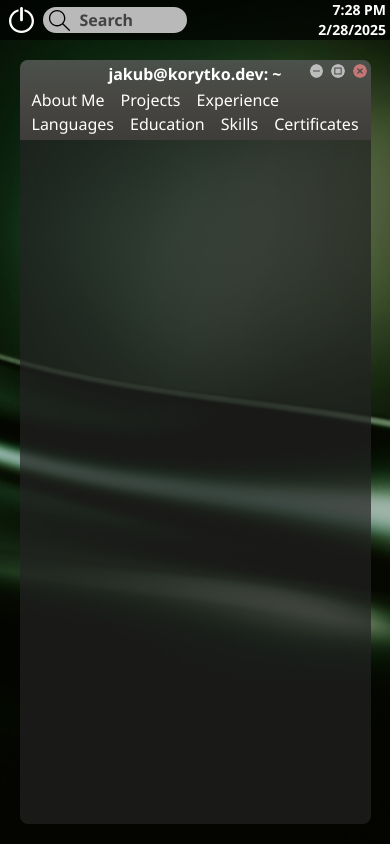
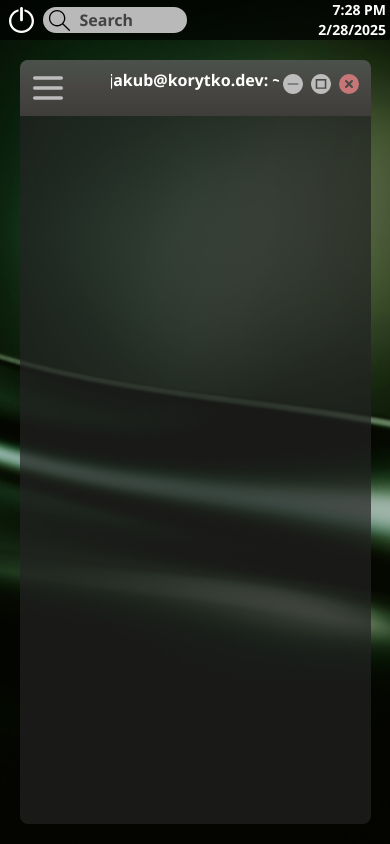
Before and after one commit to JakubKorytko/korytko-dev, a Next.js app: page /en in a window 390 px wide. Built offline with nearby package versions, Linux system fonts and the light colour scheme.

Commit message:
Add mobile menu to ConsoleComponent

```diff
--- a/src/app/[locale]/ConsoleComponent.module.scss
+++ b/src/app/[locale]/ConsoleComponent.module.scss
@@ -2,6 +2,7 @@ $filter-bebebe: brightness(0) saturate(100%) invert(74%) sepia(20%) saturate(0%)
 $filter-c77777: brightness(0) saturate(100%) invert(54%) sepia(10%) saturate(1575%) hue-rotate(311deg) brightness(96%) contrast(101%);
 $filter-c74848: brightness(0) saturate(100%) invert(31%) sepia(98%) saturate(871%) hue-rotate(325deg) brightness(92%) contrast(85%);
 $filter-e4e3e3: brightness(0) saturate(100%) invert(88%) sepia(9%) saturate(14%) hue-rotate(314deg) brightness(101%) contrast(97%);
+$header-bg: linear-gradient(180deg, rgb(75 81 75 / 100%) 0%, rgb(72 71 67 / 100%) 46%, rgb(62 61 57 / 100%) 100%);
 
 .console-component {
   width: 90%;
@@ -14,16 +15,18 @@ $filter-e4e3e3: brightness(0) saturate(100%) invert(88%) sepia(9%) saturate(14%)
 .console-header {
   height: 5rem;
   display: grid;
-  grid-template:
-  ". name buttons" [row-second]
-  "links links links" [row-end]
-  / [first] minmax(5rem, 1fr) [second] 6fr [third] minmax(5rem, 1fr) [end];
+  overflow: hidden;
+  grid: ". name buttons" 60%
+  "links links links" 40% /
+  minmax(5rem, 1fr) 6fr minmax(5rem, 1fr);
   background: rgb(75 81 75);
-  background: linear-gradient(180deg, rgb(75 81 75 / 100%) 0%, rgb(72 71 67 / 100%) 46%, rgb(62 61 57 / 100%) 100%);
+  background: $header-bg;
 }
 
 .console-header-name {
   grid-area: name;
+  white-space: nowrap;
+  overflow: hidden;
   display: flex;
   justify-content: center;
   align-items: center;
@@ -37,7 +40,17 @@ $filter-e4e3e3: brightness(0) saturate(100%) invert(88%) sepia(9%) saturate(14%)
 }
 
 .console-header-buttons>button {
-  margin: 0.25rem;
+  margin: 0.5rem 0.25rem;
+}
+
+.console-header-buttons>button:last-child {
+  margin-right: 0.5rem;
+}
+
+.hamburger-wrapper {
+  grid-area: hamburger;
+  display: flex;
+  align-items: center;
 }
 
 .console-header-links {
@@ -78,7 +91,7 @@ $filter-e4e3e3: brightness(0) saturate(100%) invert(88%) sepia(9%) saturate(14%)
   outline: none;
 }
 
-.header-button:active::before {
+.console-header-buttons .header-button:active::before {
   content: "";
   left: 0;
   top: 0;
@@ -89,3 +102,55 @@ $filter-e4e3e3: brightness(0) saturate(100%) invert(88%) sepia(9%) saturate(14%)
   z-index: 1;
   box-shadow: inset 0 0 3px 1px rgb(0 0 0 / 100%);
 }
+
+.modal-menu-header {
+  background: $header-bg;
+}
+
+@media (width < 768px) {
+  .console-header {
+    padding: 0.5rem;
+    height: 3.5rem;
+    grid: "hamburger name buttons" 100%
+    / minmax(5rem, 1.5fr) 3fr minmax(5rem, 1.5fr);
+  }
+
+  .console-header > div {
+    align-items: start;
+  }
+
+  .header-button {
+    height: 60%;
+  }
+
+  .hamburger-wrapper > .header-button {
+    height: 100%;
+  }
+
+  .console-header-links {
+    position: absolute;
+    top: 4.5rem;
+    left: 0.5rem;
+    background-color: rgb(35 35 35 / 70%);
+    border-radius: 0.5rem;
+    overflow: hidden;
+    flex-direction: column;
+  }
+
+  .console-header-links .header-button {
+    width: 1.5rem;
+    height: auto;
+  }
+
+  .console-header-buttons>button {
+    margin: 0.25rem;
+  }
+
+  .console-header-buttons>button:last-child {
+    margin-right: 0.25rem;
+  }
+
+  .console-header-links li a {
+    padding: 0.5rem 4.5rem 0.5rem 1rem;
+  }
+}
--- a/src/app/[locale]/ConsoleComponent.tsx
+++ b/src/app/[locale]/ConsoleComponent.tsx
@@ -1,11 +1,21 @@
-import React from 'react';
+import React, { useState } from 'react';
 import Image from 'next/image';
 import styles from './ConsoleComponent.module.scss';
 import closeIcon from '../../../public/icons/close.svg';
 import minimizeIcon from '../../../public/icons/minimize.svg';
 import maximizeIcon from '../../../public/icons/maximize.svg';
+import hamburgerIcon from '../../../public/icons/hamburger.svg';
+import useScreenSize from '@/custom-hooks/useScreenSize';
 
 function ConsoleComponent() {
+  const screenSize = useScreenSize();
+  const [menuVisibility, setMenuVisibility] = useState(false);
+  const isScreenBelow768px = screenSize.width < 768;
+
+  const toggleMenu = () => {
+    setMenuVisibility(!menuVisibility);
+  };
+
   const sections: Record<string, string> = {
     'About Me': '#',
     Projects: '#',
@@ -17,14 +27,23 @@ function ConsoleComponent() {
   };
 
   const links = Object.keys(sections).map(
-    (key) => <li key={key} className="float-left"><a href={sections[key]} className="block px-2">{key}</a></li>,
+    (key) => <li key={key} className="md:float-left"><a href={sections[key]} className="block px-2">{key}</a></li>,
   );
 
   return (
     <dialog open className={`${styles['console-component']} flex flex-col`}>
       <header className={styles['console-header']}>
+        {isScreenBelow768px && (
+          <div className={styles['hamburger-wrapper']}>
+            <button type="button" className={styles['header-button']} onClick={toggleMenu}>
+              <Image className={`h-full w-full ${styles['filter-BEBEBE']}`} src={hamburgerIcon} alt="Dropdown the menu icon (Hamburger)" />
+            </button>
+          </div>
+        )}
         <div className={styles['console-header-name']}>
-          <h4>jakub@korytko.dev: ~</h4>
+          <h4>
+            jakub@korytko.dev: ~
+          </h4>
         </div>
         <div className={styles['console-header-buttons']}>
           <button type="button" className={`${styles['header-button']}`}>
@@ -37,11 +56,31 @@ function ConsoleComponent() {
             <Image src={closeIcon} alt="Close console button" className={`h-full w-full ${styles['filter-C77777']}`} />
           </button>
         </div>
+        {(!isScreenBelow768px || menuVisibility)
+        && (
         <nav className={styles['console-header-links']}>
+          {isScreenBelow768px && (
+          <div className={`${styles['modal-menu-header']} flex flex-row w-full`}>
+            <div className="basis-3/12" />
+            <div className="basis-6/12 flex justify-center">
+              <h4 className="p-2">Options</h4>
+            </div>
+            <div className="basis-3/12 justify-center items-center flex">
+              <button type="button" className={`${styles['header-button']}`}>
+                <Image
+                  src={closeIcon}
+                  alt="Close console button"
+                  className={`h-full w-full ${styles['filter-BEBEBE']}`}
+                />
+              </button>
+            </div>
+          </div>
+          )}
           <ul className="overflow-hidden pb-1 pl-1">
             {links}
           </ul>
         </nav>
+        )}
       </header>
       <div className="flex-grow" />
     </dialog>
--- /dev/null
+++ b/src/custom-hooks/useScreenSize.ts
@@ -0,0 +1,27 @@
+import { useState, useEffect } from 'react';
+
+const useScreenSize = () => {
+  const [screenSize, setScreenSize] = useState({
+    width: window.innerWidth,
+    height: window.innerHeight,
+  });
+
+  useEffect(() => {
+    const handleResize = () => {
+      setScreenSize({
+        width: window.innerWidth,
+        height: window.innerHeight,
+      });
+    };
+
+    window.addEventListener('resize', handleResize);
+
+    return () => {
+      window.removeEventListener('resize', handleResize);
+    };
+  }, []);
+
+  return screenSize;
+};
+
+export default useScreenSize;
```
Also changed, not shown: public/icons/hamburger.svg (added).
